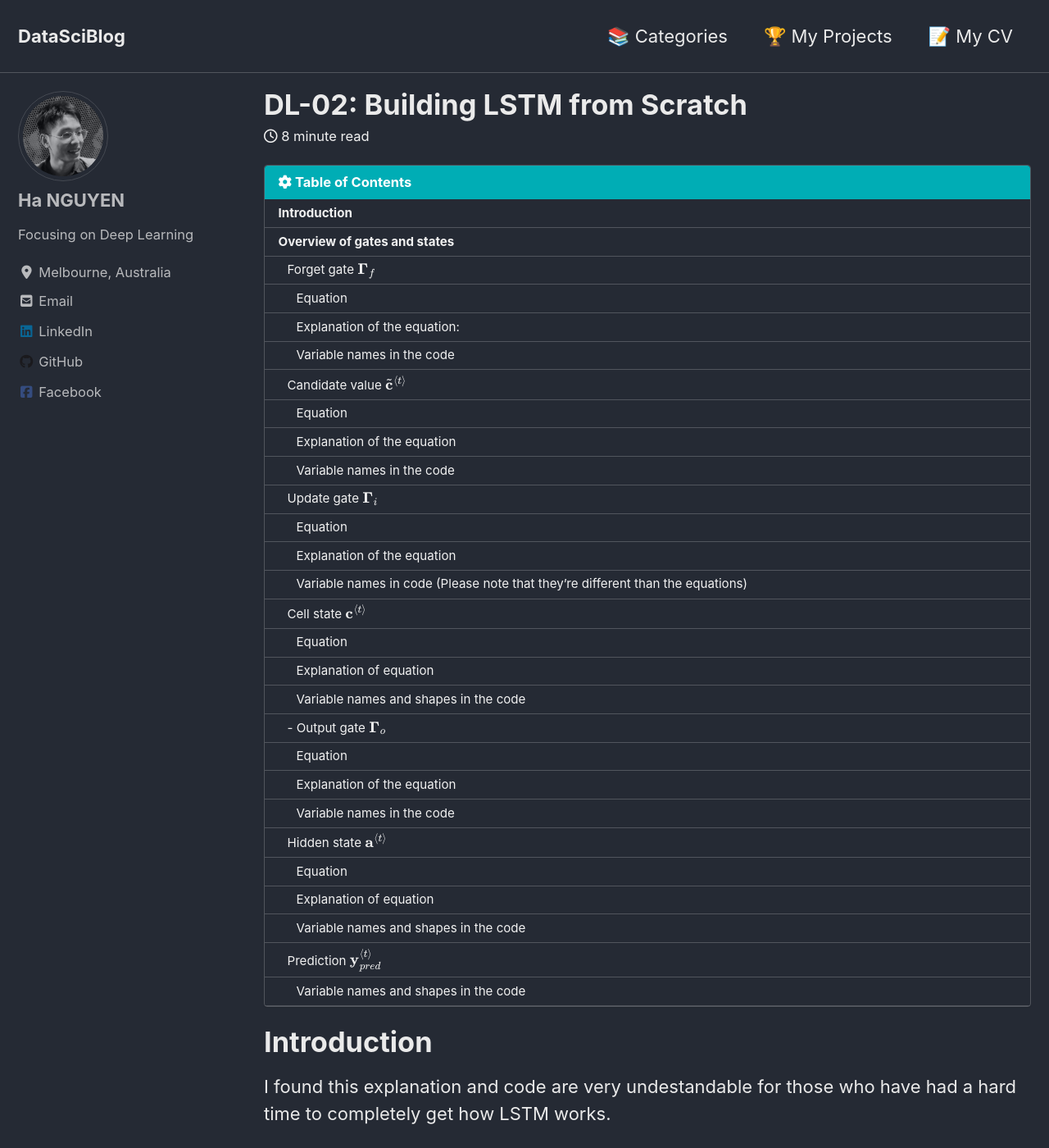
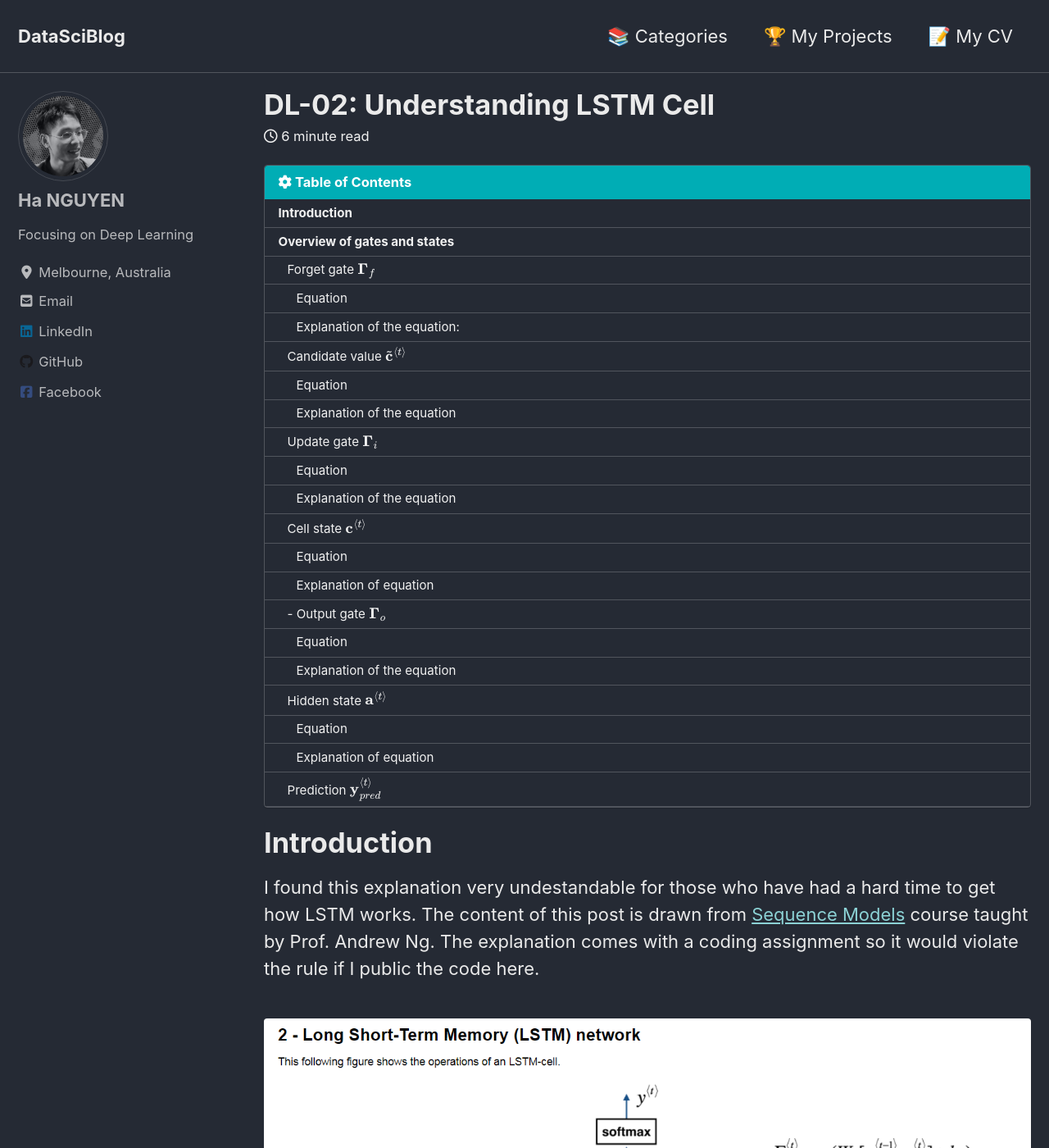
Before and after one commit to datasciblog/datasciblog.github.io, a Jekyll site: the page built from _posts/2019-12-18-DL-02-building-lstm-from-scratch.md, in a window 1280 px wide and 1400 px high. Shown: the whole window at 82% size. Built offline with Jekyll 4.4.1, drawn with Linux system fonts in a browser that asks for light colours; cached includes are drawn as plain includes; nearby versions of some CDN libraries; formulas are drawn with MathJax 3; some of the changed text lies outside the part shown.

Commit message:
Update 2019-12-18-DL-02-building-lstm-from-scratch.md

```diff
--- a/_posts/2019-12-18-DL-02-building-lstm-from-scratch.md
+++ b/_posts/2019-12-18-DL-02-building-lstm-from-scratch.md
@@ -1,8 +1,8 @@
 ---
 layout: single
-title:  "DL-02: Building LSTM from Scratch"
+title:  "DL-02: Understanding LSTM Cell"
 date:   2019-12-18
-permalink: /2019/12/18/building-lstm-from-scratch/
+permalink: /2019/12/18/understanding-lstm-cell/
 excerpt: ""
 categories:
 - Deep Learning
@@ -19,14 +19,13 @@ toc_icon: "cog"
 
 # Introduction
 
-I found this explanation and code are very undestandable for those who have had a hard time to completely get how LSTM works.
+I found this explanation very undestandable for those who have had a hard time to get how LSTM works. The content of this post is drawn from [Sequence Models](https://www.coursera.org/learn/nlp-sequence-models) course taught by Prof. Andrew Ng. The explanation comes with a coding assignment so it would violate the rule if I public the code here.
 
 <figure>
 	<img src="https://github.com/datasciblog/datasciblog.github.io/blob/master/_posts/images/2019-12-18-DL-02-building-lstm-from-scratch/1.png?raw=true">
 	<figcaption>LSTM-Cell (Source: Coursera)</figcaption>
 </figure>
 
-We will start by implementing the LSTM cell for a single time-step. Then you can iteratively call it from inside a "for-loop" to have it process an input with $T_x$ time-steps.
 
 # Overview of gates and states
 
@@ -55,12 +54,6 @@ $$\mathbf{\Gamma}_f^{\langle t \rangle} = \sigma(\mathbf{W}_f[\mathbf{a}^{\langl
 * Similarly, if one value is close to 1, the product is close to the original value in the previous cell state.
     * The LSTM will keep the information from the corresponding unit of $\mathbf{c}^{\langle t-1 \rangle}$, to be used in the next time step.
 
-### Variable names in the code
-The variable names in the code are similar to the equations, with slight differences.
-* `Wf`: forget gate weight $\mathbf{W}_{f}$
-* `Wb`: forget gate bias $\mathbf{W}_{b}$
-* `ft`: forget gate $\Gamma_f^{\langle t \rangle}$
-
 ## Candidate value $\tilde{\mathbf{c}}^{\langle t \rangle}$
 * The candidate value is a tensor containing information from the current time step that **may** be stored in the current cell state $\mathbf{c}^{\langle t \rangle}$.
 * Which parts of the candidate value get passed on depends on the update gate.
@@ -72,10 +65,6 @@ $$\mathbf{\tilde{c}}^{\langle t \rangle} = \tanh\left( \mathbf{W}_{c} [\mathbf{a
 
 ### Explanation of the equation
 * The 'tanh' function produces values between -1 and +1.
-
-
-### Variable names in the code
-* `cct`: candidate value $\mathbf{\tilde{c}}^{\langle t \rangle}$
 
 ## Update gate $\mathbf{\Gamma}_{i}$
 
@@ -95,12 +84,6 @@ $$\mathbf{\Gamma}_i^{\langle t \rangle} = \sigma(\mathbf{W}_i[a^{\langle t-1 \ra
 * Similar to the forget gate, here $\mathbf{\Gamma}_i^{\langle t \rangle}$, the sigmoid produces values between 0 and 1.
 * The update gate is multiplied element-wise with the candidate, and this product ($\mathbf{\Gamma}_{i}^{\langle t \rangle} * \tilde{c}^{\langle t \rangle}$) is used in determining the cell state $\mathbf{c}^{\langle t \rangle}$.
 
-### Variable names in code (Please note that they're different than the equations)
-In the code, we'll use the variable names found in the academic literature.  These variables don't use "u" to denote "update".
-* `Wi` is the update gate weight $\mathbf{W}_i$ (not "Wu")
-* `bi` is the update gate bias $\mathbf{b}_i$ (not "bu")
-* `it` is the forget gate $\mathbf{\Gamma}_i^{\langle t \rangle}$ (not "ut")
-
 ## Cell state $\mathbf{c}^{\langle t \rangle}$
 
 * The cell state is the "memory" that gets passed onto future time steps.
@@ -114,11 +97,6 @@ $$ \mathbf{c}^{\langle t \rangle} = \mathbf{\Gamma}_f^{\langle t \rangle}* \math
 * The previous cell state $\mathbf{c}^{\langle t-1 \rangle}$ is adjusted (weighted) by the forget gate $\mathbf{\Gamma}_{f}^{\langle t \rangle}$
 * and the candidate value $\tilde{\mathbf{c}}^{\langle t \rangle}$, adjusted (weighted) by the update gate $\mathbf{\Gamma}_{i}^{\langle t \rangle}$
 
-### Variable names and shapes in the code
-* `c`: cell state, including all time steps, $\mathbf{c}$ shape $(n_{a}, m, T)$
-* `c_next`: new (next) cell state, $\mathbf{c}^{\langle t \rangle}$ shape $(n_{a}, m)$
-* `c_prev`: previous cell state, $\mathbf{c}^{\langle t-1 \rangle}$, shape $(n_{a}, m)$
-
 ## - Output gate $\mathbf{\Gamma}_{o}$
 
 * The output gate decides what gets sent as the prediction (output) of the time step.
@@ -131,12 +109,6 @@ $$ \mathbf{\Gamma}_o^{\langle t \rangle}=  \sigma(\mathbf{W}_o[\mathbf{a}^{\lang
 ### Explanation of the equation
 * The output gate is determined by the previous hidden state $\mathbf{a}^{\langle t-1 \rangle}$ and the current input $\mathbf{x}^{\langle t \rangle}$
 * The sigmoid makes the gate range from 0 to 1.
-
-
-### Variable names in the code
-* `Wo`: output gate weight, $\mathbf{W_o}$
-* `bo`: output gate bias, $\mathbf{b_o}$
-* `ot`: output gate, $\mathbf{\Gamma}_{o}^{\langle t \rangle}$
 
 ## Hidden state $\mathbf{a}^{\langle t \rangle}$
 
@@ -153,17 +125,8 @@ $$ \mathbf{a}^{\langle t \rangle} = \mathbf{\Gamma}_o^{\langle t \rangle} * \tan
 * The cell state state is passed through the "tanh" function to rescale values between -1 and +1.
 * The output gate acts like a "mask" that either preserves the values of $\tanh(\mathbf{c}^{\langle t \rangle})$ or keeps those values from being included in the hidden state $\mathbf{a}^{\langle t \rangle}$
 
-### Variable names  and shapes in the code
-* `a`: hidden state, including time steps.  $\mathbf{a}$ has shape $(n_{a}, m, T_{x})$
-* `a_prev`: hidden state from previous time step. $\mathbf{a}^{\langle t-1 \rangle}$ has shape $(n_{a}, m)$
-* `a_next`: hidden state for next time step.  $\mathbf{a}^{\langle t \rangle}$ has shape $(n_{a}, m)$
-
 ## Prediction $\mathbf{y}^{\langle t \rangle}_{pred}$
 * The prediction in this use case is a classification, so we'll use a softmax.
 
 The equation is:
 $$\mathbf{y}^{\langle t \rangle}_{pred} = \textrm{softmax}(\mathbf{W}_{y} \mathbf{a}^{\langle t \rangle} + \mathbf{b}_{y})$$
-
-### Variable names and shapes in the code
-* `y_pred`: prediction, including all time steps. $\mathbf{y}_{pred}$ has shape $(n_{y}, m, T_{x})$.  Note that $(T_{y} = T_{x})$ for this example.
-* `yt_pred`: prediction for the current time step $t$. $\mathbf{y}^{\langle t \rangle}_{pred}$ has shape $(n_{y}, m)$
```
